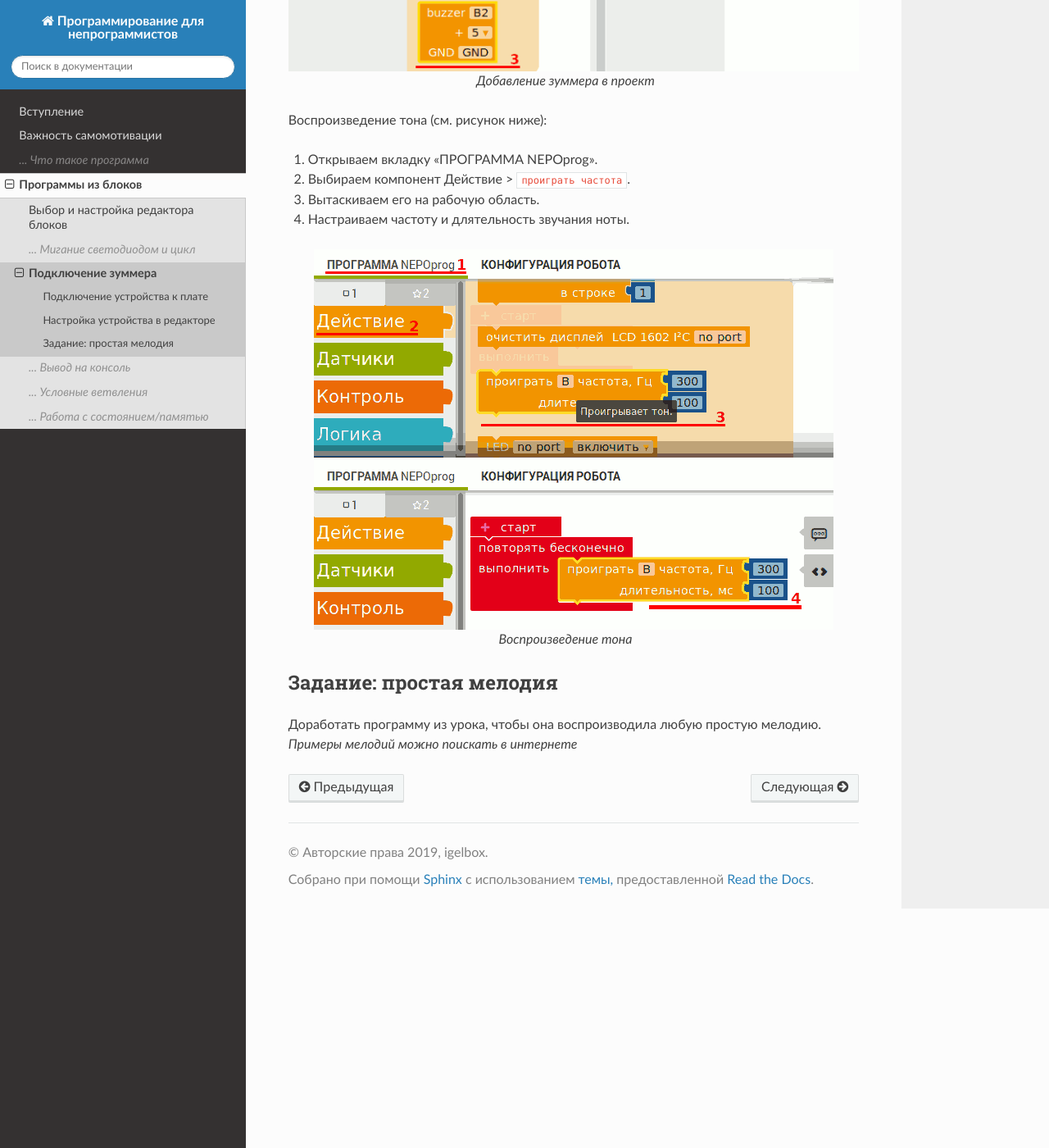
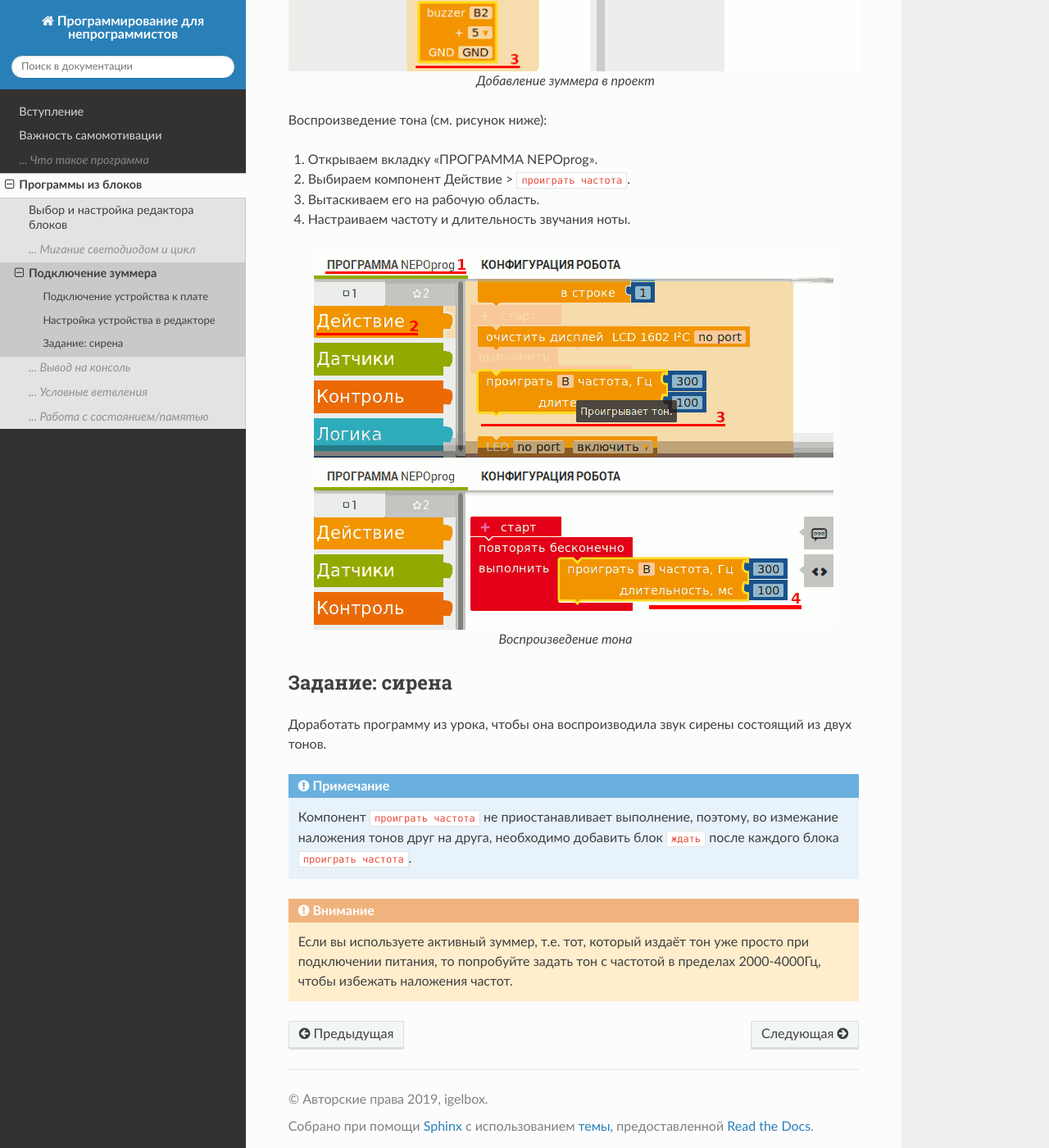
Before and after one commit to igelbox/programming-for-non-programmers, a Sphinx documentation site: the page built from docs/blocks/buzzer.rst, in a window 1280 px wide and 1400 px high, scrolled down 1201 px. Shown: the whole window at 82% size. Built offline with Sphinx 7.4.7 and the Read the Docs theme 2.0.0, drawn with Linux system fonts in a browser that asks for light colours.

```diff
--- a/docs/blocks/buzzer.rst
+++ b/docs/blocks/buzzer.rst
@@ -49,7 +49,7 @@
 1. Открываем вкладку "ПРОГРАММА NEPOprog".
 2. Выбираем компонент Действие > ``проиграть частота``.
 3. Вытаскиваем его на рабочую область.
-4. Настраиваем частоту и длятельность звучания ноты.
+4. Настраиваем частоту и длительность звучания ноты.
 
 .. figure:: buzzer-play.png
        :align: center
@@ -61,8 +61,17 @@
 
 .. _buzzer-homework:
 
-Задание: простая мелодия
+Задание: сирена
 ========================
 
-Доработать программу из урока, чтобы она воспроизводила любую простую мелодию.
-*Примеры мелодий можно поискать в интернете*
+Доработать программу из урока,
+чтобы она воспроизводила звук сирены состоящий из двух тонов.
+
+.. note:: Компонент ``проиграть частота`` не приостанавливает выполнение, поэтому,
+       во измежание наложения тонов друг на друга,
+       необходимо добавить блок ``ждать`` после каждого блока ``проиграть частота``.
+
+.. attention:: Если вы используете активный зуммер,
+       т.е. тот, который издаёт тон уже просто при подключении питания,
+       то попробуйте задать тон с частотой в пределах 2000-4000Гц,
+       чтобы избежать наложения частот.
```
